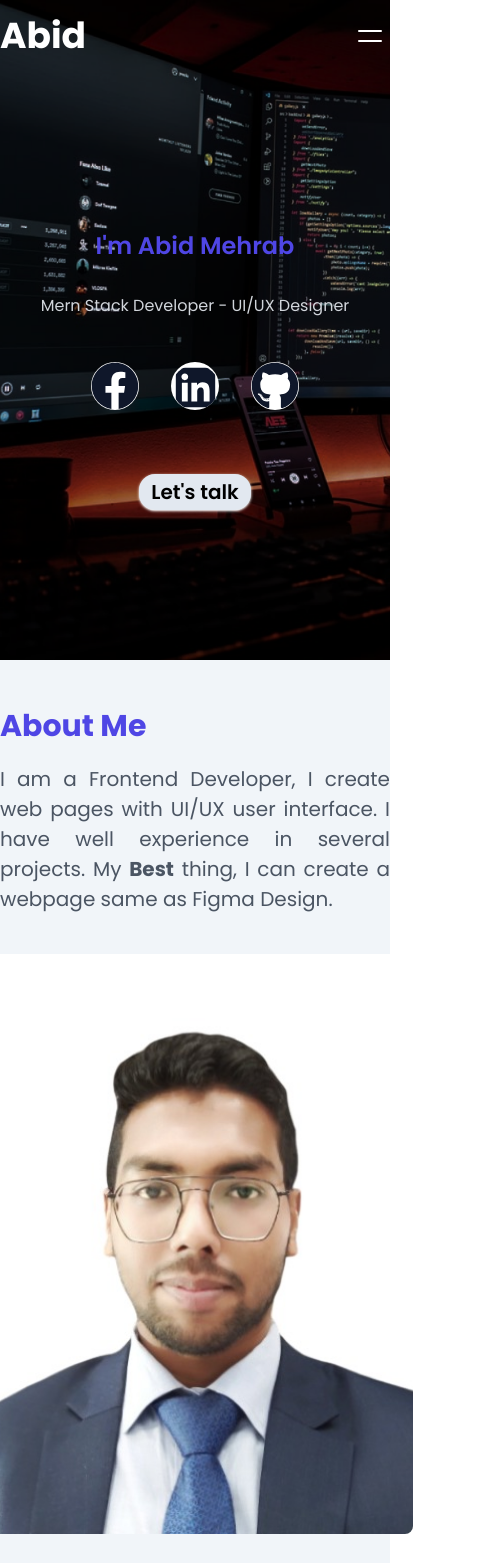
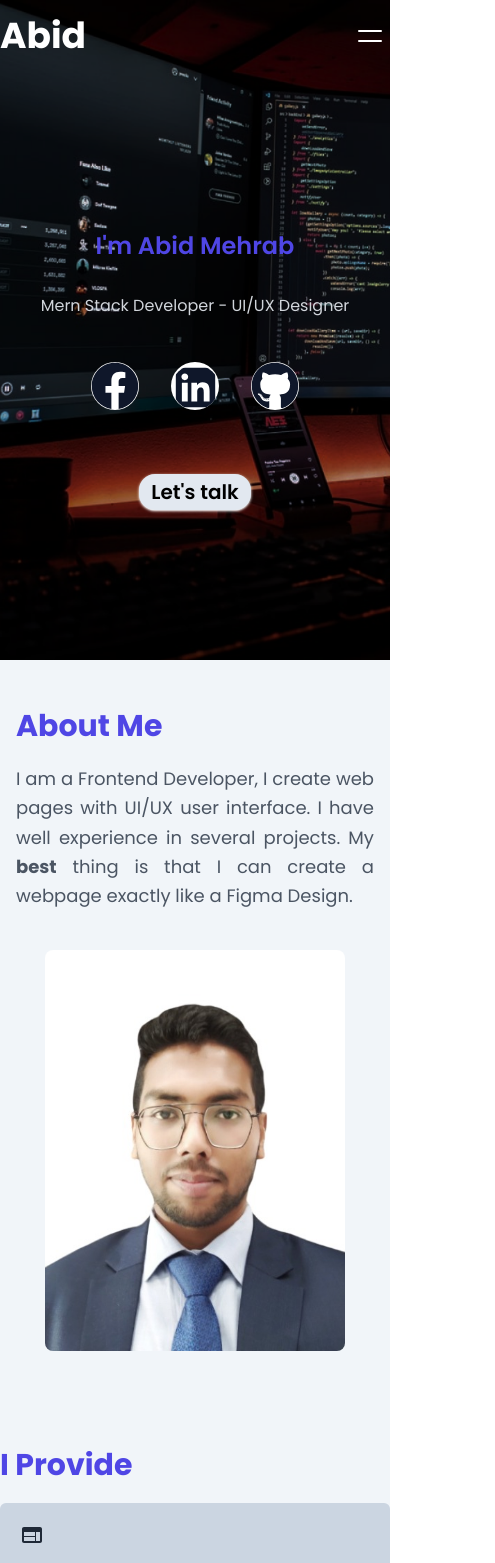
Before and after one commit to abid-1294/react-tailwind-portfolio-main, a React (Vite) app: page / in a window 390 px wide. Shown: the top 1563 px of the page, 495 px wide, since content can reach past the window. Built offline with nearby package versions, Linux system fonts and the light colour scheme.

Commit message:
responsive issue

```diff
--- a/src/components/About.jsx
+++ b/src/components/About.jsx
@@ -4,20 +4,19 @@ import SectionTitle from './SectionTitle';
 
 function About() {
 	return (
-		<div id='about' className="flex flex-col md:flex-row items-center justify-center gap-10 md:gap-20 py-12">
+		<div id='about' className="flex flex-col md:flex-row items-center justify-center gap-10 md:gap-20 py-12 px-4 sm:px-8">
 			<div className="w-full md:w-6/12">
 				<SectionTitle>About Me</SectionTitle>
-				<p className="text-[20px] text-gray-600 dark:text-gray-300 text-justify">
-					I am a Frontend Developer, I create web pages with UI/UX user interface. I have well experience in several projects. My <b>Best</b> thing, I can create a webpage same as Figma Design.
+				<p className="text-[18px] sm:text-[20px] text-gray-600 dark:text-gray-300 text-justify leading-relaxed">
+					I am a Frontend Developer, I create web pages with UI/UX user interface. I have well experience in several projects. My <b>best</b> thing is that I can create a webpage exactly like a Figma Design.
 				</p>
-
 			</div>
-			<div className='md:w-6/12 flex justify-end w-[435px] h-[580px]'>
-			<img
-				src={myImg}
-				alt="Abid"
-				className="rounded-lg object-cover ease-in-out hover:m-5 duration-500 hover:border-1 hover:border-indigo-600 hover:shadow-2xl hover:shadow-indigo-500"
-			/>
+			<div className='w-full md:w-6/12 flex justify-center md:justify-end'>
+				<img
+					src={myImg}
+					alt="Abid"
+					className="w-[300px] sm:w-[400px] h-auto rounded-lg object-cover transition-transform duration-500 ease-in-out transform hover:scale-105 hover:border-1 hover:border-indigo-600 hover:shadow-2xl hover:shadow-indigo-500"
+				/>
 			</div>
 		</div>
 	);
--- a/src/components/Contact.jsx
+++ b/src/components/Contact.jsx
@@ -1,24 +1,24 @@
-import React from 'react'
-import SectionTitle from './SectionTitle'
+import React from 'react';
+import SectionTitle from './SectionTitle';
 
 const Contact = () => {
     return (
-        <div id='contact' className='py-12'>
+        <div id='contact' className='py-12 px-4 sm:px-8'>
             <SectionTitle>Want to Hire Me...?</SectionTitle>
-            <div className='flex flex-col md:flex-row w-full justify-center bg-white dark:bg-slate-800 rounded-md shadow-xl py-20 px-3 gap-10 md:gap-20 items-center'>
-                <div className="max-w-md md:w-7/12 p-6 bg-white dark:bg-slate-300 rounded-md shadow-md sm:ml-5">
+            <div className='flex flex-col md:flex-row w-full justify-center bg-white dark:bg-slate-800 rounded-md shadow-xl py-10 sm:py-20 px-3 gap-10 md:gap-20 items-center'>
+                <div className="w-full md:w-6/12 max-w-md p-6 bg-white dark:bg-slate-300 rounded-md shadow-md">
                     <form action="https://api.web3forms.com/submit" method="POST">
                         <input type="hidden" name="access_key" value="3543f7d9-04ef-4fcd-a812-083dd7ed7330" />
                         <div className="mb-4">
-                            <label for="name" className="block text-sm font-medium text-gray-700">Name:</label>
+                            <label htmlFor="name" className="block text-sm font-medium text-gray-700">Name:</label>
                             <input type="text" id="name" name="name" placeholder="Enter your first name" className="w-full mt-2 px-3 py-2 rounded-md border-gray-300 border focus:outline-blue-500" />
                         </div>
                         <div className="mb-4">
-                            <label for="subject" className="block text-sm font-medium text-gray-700">Phone No.:</label>
+                            <label htmlFor="subject" className="block text-sm font-medium text-gray-700">Phone No.:</label>
                             <input type="number" id="subject" name="subject" placeholder="Enter your phone number" className="w-full mt-2 px-3 py-2 rounded-md border-gray-300 border focus:outline-blue-500" />
                         </div>
                         <div className="mb-6">
-                            <label for="email" className="block text-sm font-medium text-gray-700">Email:</label>
+                            <label htmlFor="email" className="block text-sm font-medium text-gray-700">Email:</label>
                             <input type="email" id="email" name="email" placeholder="Enter your email" className="w-full mt-2 px-3 py-2 rounded-md border-gray-300 border focus:outline-blue-500" />
                         </div>
                         <div className="mb-6">
@@ -29,18 +29,19 @@ const Contact = () => {
                         </div>
                     </form>
                 </div>
-                <div>
-                    <iframe src="https://www.google.com/maps/embed?pb=!1m18!1m12!1m3!1d1362.999416780851!2d90.3846848200058!3d23.886335153603003!2m3!1f0!2f0!3f0!3m2!1i1024!2i768!4f13.1!3m3!1m2!1s0x3755c5943adefbc7%3A0xbd44881183b5ff40!2sRhythm%20Italy%20Garden!5e1!3m2!1sen!2sbd!4v1710793726847!5m2!1sen!2sbd"
-                        width="600" height="500"
+                <div className="w-full md:w-6/12 flex justify-center md:justify-end">
+                    <iframe
+                        src="https://www.google.com/maps/embed?pb=!1m18!1m12!1m3!1d1362.999416780851!2d90.3846848200058!3d23.886335153603003!2m3!1f0!2f0!3f0!3m2!1i1024!2i768!4f13.1!3m3!1m2!1s0x3755c5943adefbc7%3A0xbd44881183b5ff40!2sRhythm%20Italy%20Garden!5e1!3m2!1sen!2sbd!4v1710793726847!5m2!1sen!2sbd"
+                        className="w-full h-[300px] sm:h-[400px] md:h-[500px] rounded-md shadow-md"
                         allowFullScreen=""
                         loading="lazy"
                         title='Google maps locations'
-                        referrerPolicy="no-referrer-when-downgrade"></iframe>
+                        referrerPolicy="no-referrer-when-downgrade"
+                    ></iframe>
                 </div>
-
             </div>
         </div>
-    )
-}
+    );
+};
 
-export default Contact
+export default Contact;
```
